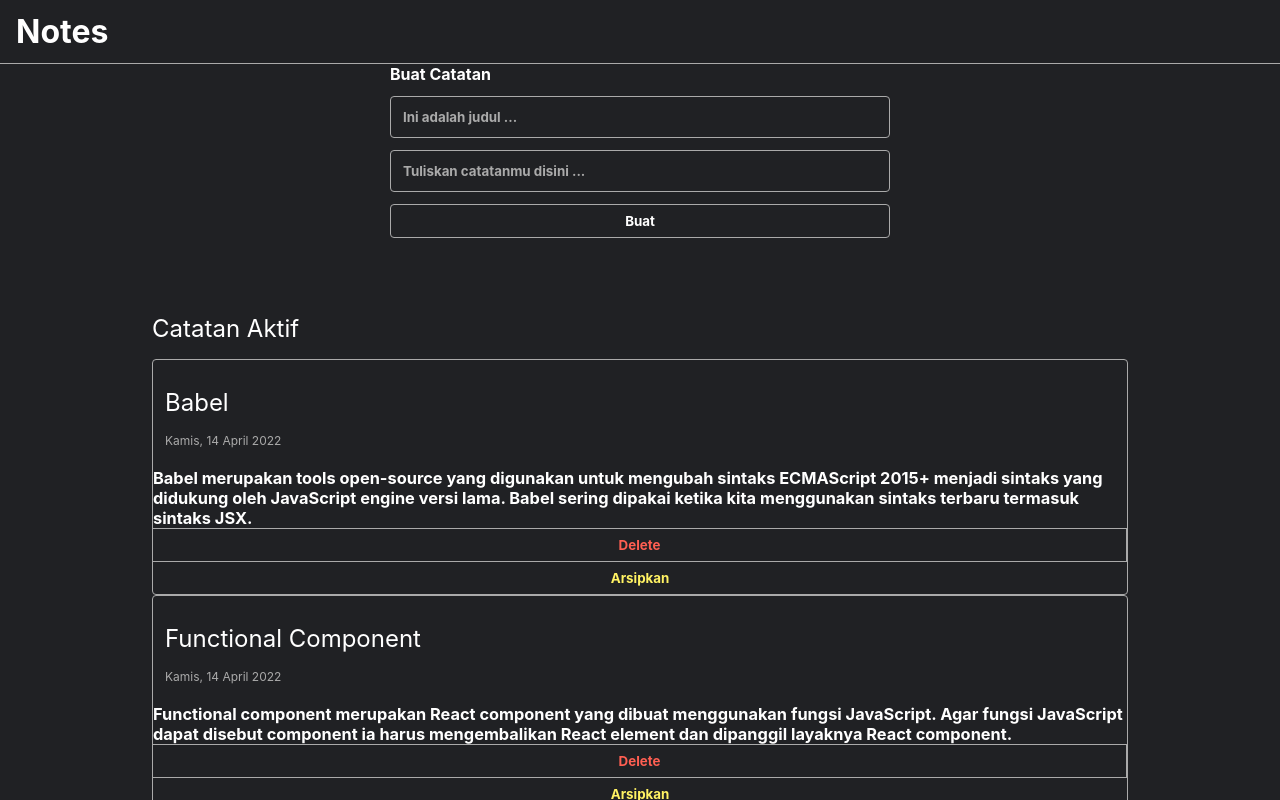
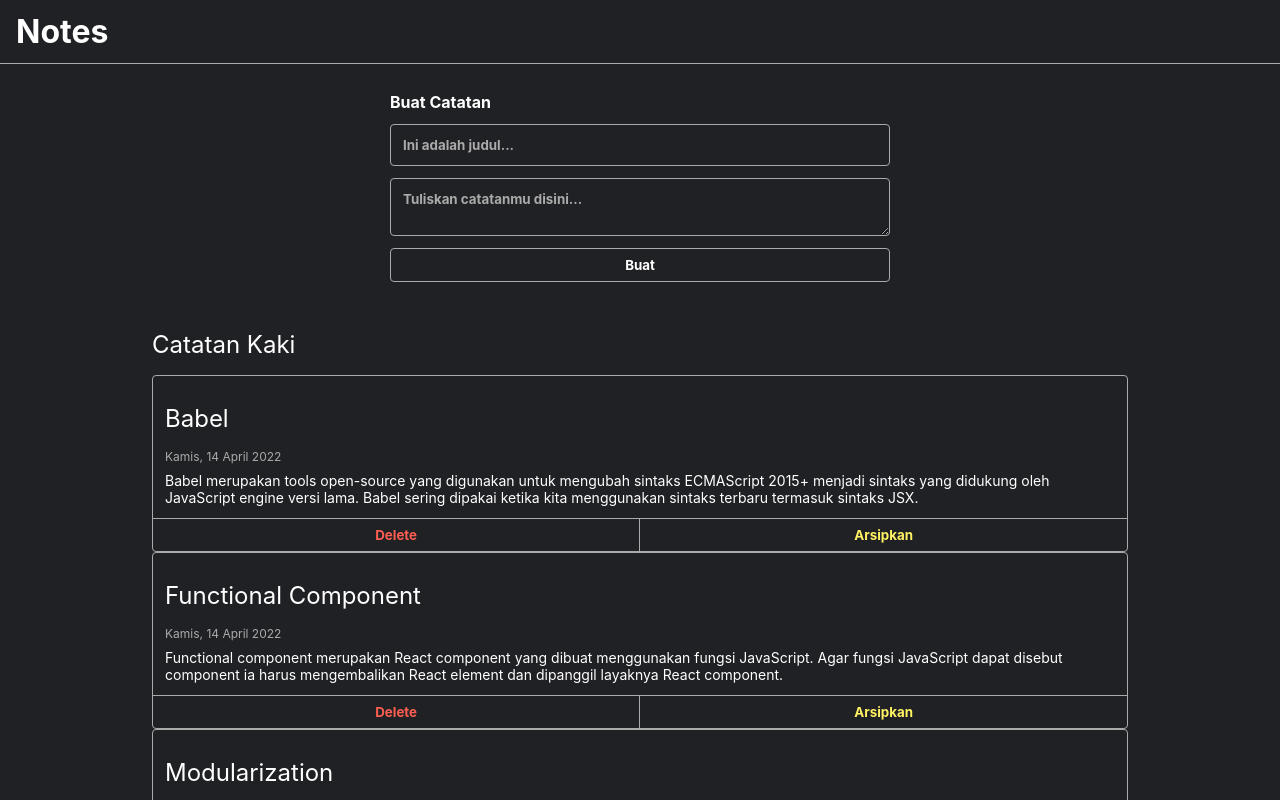
Before and after one commit to Lunanr/Notes, a React (Vite) app: page / in a window 1280 px wide. Shown: the top 800 px of the page. Built offline with nearby package versions, Linux system fonts and the light colour scheme.

Commit message:
Update Source Code

```diff
--- a/src/components/ArchiveButton.jsx
+++ b/src/components/ArchiveButton.jsx
@@ -1,7 +1,7 @@
 import React from "react";
 
-function ArchiveButton({id, archive}){
-    return <button className="note-item__archive-button" onClick={() => archive(id)}>Arsipkan</button>
+function ArchiveButton({id, archived}){
+    return <button className="note-item__archive-button" onClick={() => archived(id)}>Arsipkan</button>
 }
 
 export default ArchiveButton;
--- a/src/components/NoteApp.jsx
+++ b/src/components/NoteApp.jsx
@@ -1,7 +1,7 @@
 import React from "react";
 import NoteList from "./NoteList";
 import NoteInput from "./NoteInput";
-import { getInitialData, showFormattedDate } from "../utils/index";
+import { getInitialData, showFormattedDate } from "../utils";
 
 class NoteApp extends React.Component{
     constructor(props){
@@ -11,33 +11,31 @@ class NoteApp extends React.Component{
         }
 
         this.onDeleteHandler = this.onDeleteHandler.bind(this);
-        this.onArchiveHandler = this.onArchiveHandler.bind(this);
     }
 
     onDeleteHandler(id){
-        const notes = this.state.notes.filter(note => note.id !== id);
-        this.setState({notes});
-    }
-
-    onArchiveHandler(id){
-        const notes = this.state.notes.filter(note => note.id !== id);
+        const notes = this.state.notes.filter(notes => notes.id !== id);
         this.setState({notes});
     }
 
     render(){
-        const formatedNotes = this.state.notes.map((note) => ({...note, createdAt:showFormattedDate(note.createdAt)}))
+        const formattedNotes = this.state.notes.map((note) => ({
+            ...note,
+            createdAt: showFormattedDate(note.createdAt),
+        }));
         return(
-            <React.Fragment>
-            <div className="note-app__header">
-                <h1>Notes</h1>
+            <div className="note-app">
+                <div className="note-app__header">
+                    <h1>Notes</h1>
+                </div>
+                <div className="note-app__body">
+                    {/* <h2>Tambah Catatan</h2> */}
+                    <NoteInput/>
+                    <h2>Catatan Kaki</h2>
+                    <NoteList notes={formattedNotes} onDelete={this.onDeleteHandler}/>
+                </div>
             </div>
-            <NoteInput/>
-            <div className="note-app__body">
-                <h2>Catatan Aktif</h2>
-                <NoteList notes={formatedNotes} onDelete={this.onDeleteHandler} onArchive={this.onArchiveHandler}/>
-            </div>
-            </React.Fragment>
-        );
+        )
     }
 }
 
--- a/src/components/NoteInput.jsx
+++ b/src/components/NoteInput.jsx
@@ -4,15 +4,40 @@ class NoteInput extends React.Component{
     constructor(props){
         super(props);
 
+        this.state = {
+            title: '',
+            body: '',
+        }
+
+        this.onTitleChangeEventHandler = this.onTitleChangeEventHandler.bind(this);
+        this.onBodyChangeEventHandler = this.onBodyChangeEventHandler.bind(this);
+    }
+
+    onTitleChangeEventHandler(event){
+        this.setState(() => {
+            return{
+                title: event.target.value,
+            }
+        });
+    }
+
+    onBodyChangeEventHandler(event){
+        this.setState(() => {
+            return{
+                body: event.target.value,
+            }
+        })
     }
 
     render(){
         return(
             <form className="note-input">
-                <p className="note-input__title">Buat Catatan</p>
-                <input type="text" placeholder="Ini adalah judul ..."/>
-                <input type="textarea" placeholder="Tuliskan catatanmu disini ..."/>
-                <button type="submit">Buat</button>
+                <div className="note-input__body">
+                    <p className="note-input__title">Buat Catatan</p>
+                    <input type="text" placeholder="Ini adalah judul..." />
+                    <textarea placeholder="Tuliskan catatanmu disini..."></textarea>
+                    <button type="submit">Buat</button>
+                </div>
             </form>
         )
     }
--- a/src/components/NoteItem.jsx
+++ b/src/components/NoteItem.jsx
@@ -1,18 +1,18 @@
 import React from "react";
-import NoteItemHeader from "./NoteItemHeader";
-import NotesItemBody from "./NotesItemBody";
+import NoteItemContent from "./NoteItemContent";
 import DeleteButton from "./DeleteButton";
 import ArchiveButton from "./ArchiveButton";
 
-function NoteItem({title, createdAt, body, id, onDelete, onArchive}){
+function NoteItem({title, body, createdAt, id, onDelete, archived}){
     return(
         <div className="note-item">
-            <NoteItemHeader title={title} createdAt={createdAt} />
-            <NotesItemBody body={body} />
-            <DeleteButton id={id} onDelete={onDelete}/>
-            <ArchiveButton id={id} onArchive={onArchive}/>
+            <NoteItemContent title={title} body={body} createdAt={createdAt}/>
+            <div className="note-item__action">
+                <DeleteButton id={id} onDelete={onDelete}/>
+                <ArchiveButton id={id} archived={archived}/>
+            </div>
         </div>
-    );
+    )
 }
 
 export default NoteItem;
--- a/src/components/NoteItemHeader.jsx
+++ b/src/components/NoteItemContent.jsx
@@ -1,12 +1,13 @@
 import React from "react";
 
-function NoteItemHeader ({title,createdAt}){
+function NoteItemContent ({title, createdAt, body}){
     return(
         <div className="note-item__content">
             <h2 className="note-item__title">{title}</h2>
             <p className="note-item__date">{createdAt}</p>
+            <p className="note-item__body">{body}</p>
         </div>
     );
 }
 
-export default NoteItemHeader;
+export default NoteItemContent;
--- a/src/components/NoteList.jsx
+++ b/src/components/NoteList.jsx
@@ -1,7 +1,7 @@
 import React from "react";
 import NoteItem from "./NoteItem";
 
-function NoteList ({notes, onDelete, onArchive}){
+function NoteList ({notes, onDelete}){
     return(
         <div className="note-list">
             {notes.length > 0 ? (
@@ -9,16 +9,13 @@ function NoteList ({notes, onDelete, onArchive}){
                     <NoteItem
                     key={note.id}
                     id={note.id}
-                    createdAt={note.createdAt}
                     onDelete={onDelete}
-                    onArchive={onArchive}
                     {...note}/>
-                ))
-            ) : (
-                <p className="note-list__empty-message">Tidak Ada Catatan.</p>
-            )}
+                ))) : (
+                    <p className="note-list__empty-message">Catatan Tidak Tersedia</p>
+                )}
         </div>
-    );
+    )
 }
 
 export default NoteList;
--- a/src/components/NotesItemBody.jsx
+++ /dev/null
@@ -1,11 +0,0 @@
-import React from "react";
-
-function NotesItemBody ({body}){
-    return(
-        <div className="note-item__body">
-            <h3>{body}</h3>
-        </div>
-    );
-}
-
-export default NotesItemBody;
```
